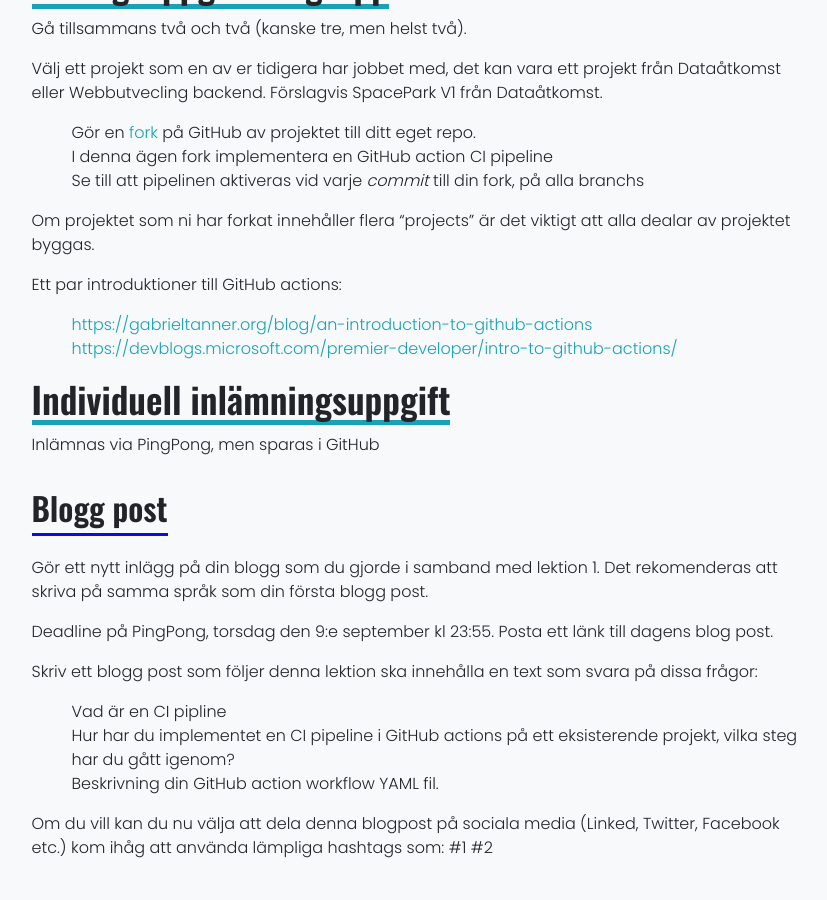
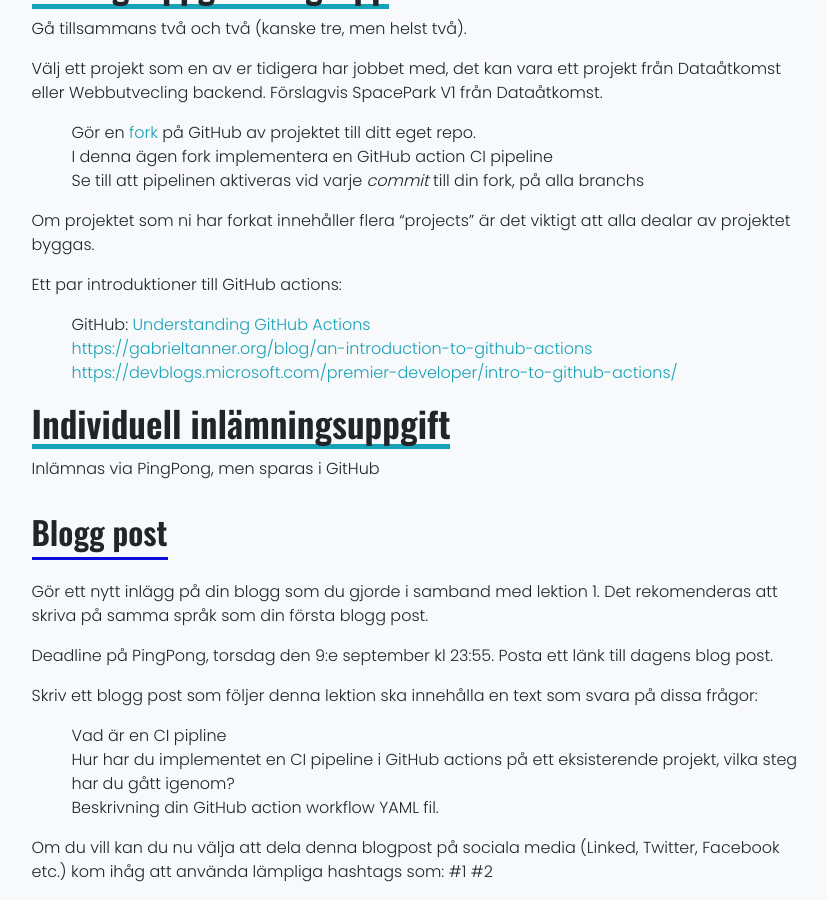
Before and after one commit to PGBSNH20/PGBSNH20-molnapplikationer, a Jekyll site: the page built from lectures/02-ci.md, in a window 1280 px wide and 900 px high, scrolled down 2610 px. Shown: the whole window, without its empty margins (220-1047 px from the left). Built offline with Jekyll 4.4.1, drawn with Linux system fonts in a browser that asks for light colours; nearby versions of some CDN libraries; before the commit the page ends 3486 px from its top, so only the background shows below that.

Commit message:
Adds link to GitHub docs

```diff
--- a/lectures/02-ci.md
+++ b/lectures/02-ci.md
@@ -43,8 +43,10 @@ Välj ett projekt som en av er tidigera har jobbet med, det kan vara ett projekt
 Om projektet som ni har forkat innehåller flera "projects" är det viktigt att alla dealar av projektet byggas.
 
 Ett par introduktioner till GitHub actions:
+* GitHub: [Understanding GitHub Actions](https://docs.github.com/en/actions/learn-github-actions/understanding-github-actions)
 * <https://gabrieltanner.org/blog/an-introduction-to-github-actions>
 * <https://devblogs.microsoft.com/premier-developer/intro-to-github-actions/>
+
 
 # Individuell inlämningsuppgift
 
```
